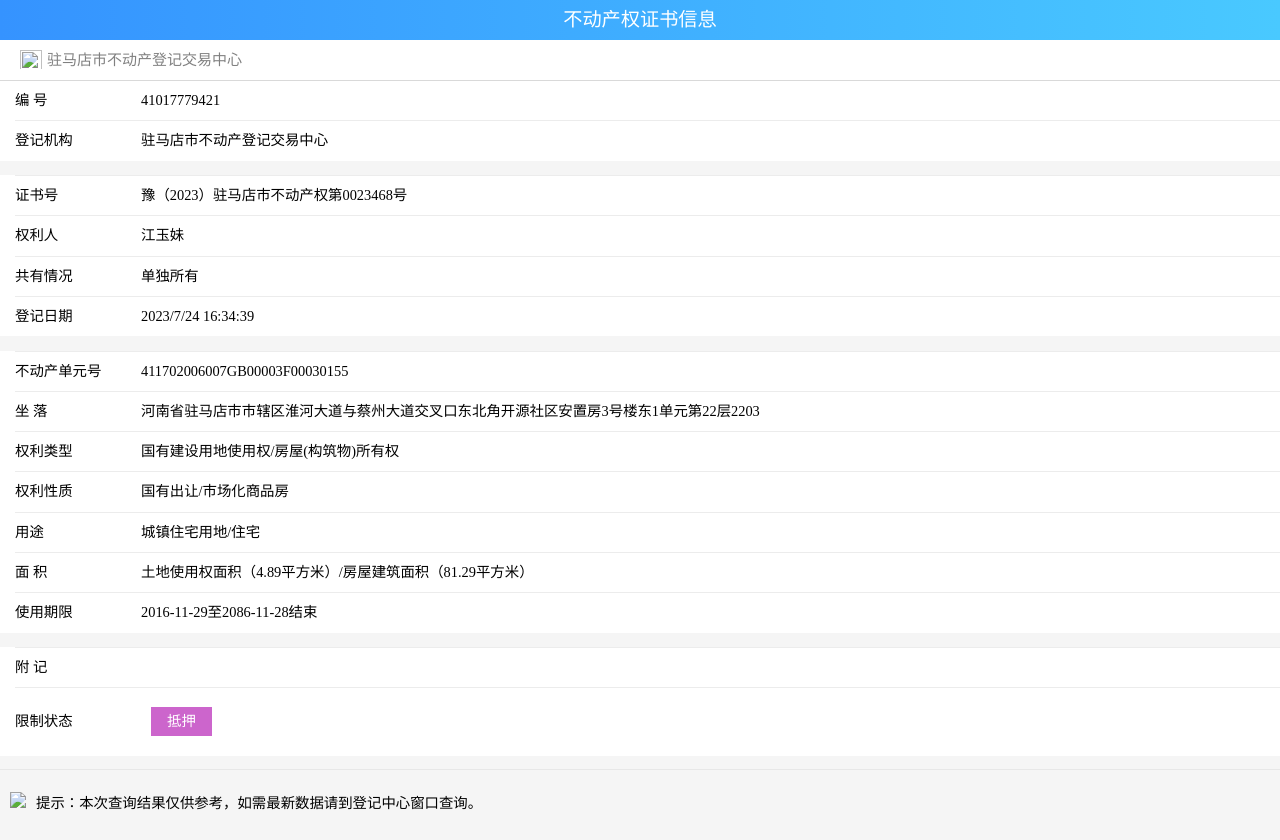
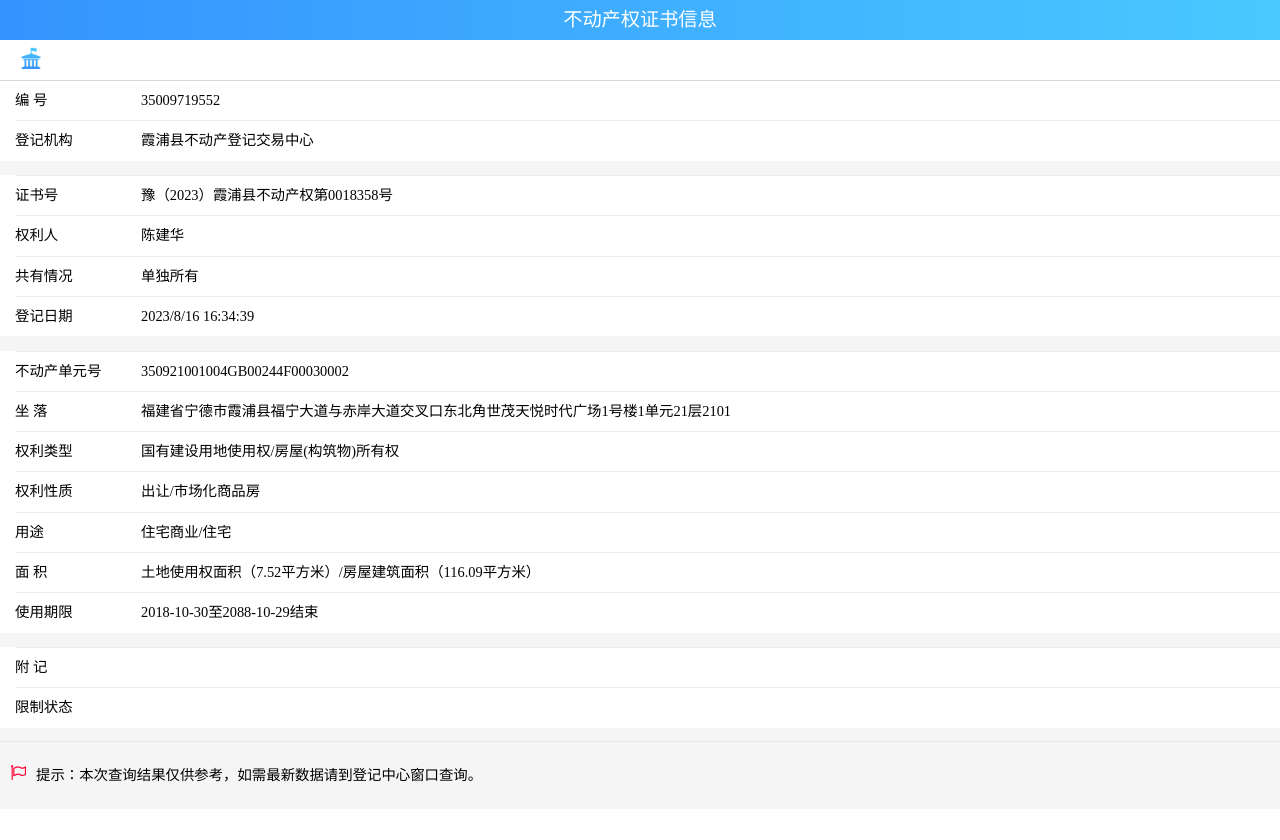
Before and after one commit to yygua/35009719552, a plain HTML site: page index.html in a window 1280 px wide. Drawn offline with Linux system fonts and the light colour scheme; some packages are replaced by stand-ins of ours; files that its build step writes are made by us from their sources; a script that the page names is missing.

Commit message:
Update and rename 41017779421.html to index.html

```diff
--- a/41017779421.html
+++ b/index.html
@@ -4,13 +4,13 @@
 
     <meta name="viewport" content="width=device-width,initial-scale=1,user-scalable=0">
     <title>证书查询</title>
-    <link href="./41017779421_files/weuix.min.css" rel="stylesheet">
-    <link href="./41017779421_files/weui3.css" rel="stylesheet">
-    <link href="./41017779421_files/responsive.css" rel="stylesheet">
-    <script src="./41017779421_files/zepto.min.js.下载"></script>
-    <script src="./41017779421_files/common.js.下载"></script>
-    <script src="./41017779421_files/device.js.下载"></script>
-    <script src="./41017779421_files/dsbridge.js.下载"></script>
+    <link href="./weuix.min.css" rel="stylesheet">
+    <link href="./weui3.css" rel="stylesheet">
+    <link href="./responsive.css" rel="stylesheet">
+    <script src="./zepto.min.js.下载"></script>
+    <script src="./common.js.下载"></script>
+    <script src="./device.js.下载"></script>
+    <script src="./dsbridge.js.下载"></script>
     <style type="text/css">
         #currentCompany {
             position: fixed;
@@ -90,7 +90,7 @@
             display: flex !important;
         }
     </style>
-    <link href="./41017779421_files/style.css" rel="stylesheet">
+    <link href="./style.css" rel="stylesheet">
 
 
     <script>
@@ -416,21 +416,21 @@
         <p style="margin-top:65%;">跳转中</p>
     </div>
     <div class="page-bd-15 weui-header-title" id="currentCompany" style="top:40px;">
-        <img style="width: 22px; height: 22px; padding-right: 5px; display: block; float: left;padding-top:7px;margin-left:5px;" src="./41017779421_files/blue_organ.png">
+        <img style="width: 22px; height: 22px; padding-right: 5px; display: block; float: left;padding-top:7px;margin-left:5px;" src="./blue_organ.png">
         <select id="PSelect">
 
-        </select>驻马店市不动产登记交易中心
+        </select>
     </div>
 
     <div class="main_div">
 
-<link href="./41017779421_files/PublicQRCodeSearch.css" rel="stylesheet">
+<link href="./PublicQRCodeSearch.css" rel="stylesheet">
 <style>
     #form { padding-top: 40px; }
 </style>
 <script type="text/javascript">
     $(function () {
-        $('#PSelect').after('驻马店市不动产登记交易中心')
+        $('#PSelect').after('霞浦县不动产登记交易中心')
     });
 </script>
 <div class="weui-header bg-darkblue">
@@ -443,26 +443,26 @@
                 <div class="weui_cell">
                     <div class="weui_cell_hd"><label class="weui_label">编  号</label></div>
                     <div class="weui_cell_bd weui_cell_primary">
-                        41017779421
+                        35009719552
                     </div>
                 </div>
                 <div class="weui_cell">
                     <div class="weui_cell_hd"><label class="weui_label">登记机构</label></div>
                     <div class="weui_cell_bd weui_cell_primary">
-                        驻马店市不动产登记交易中心
+                        霞浦县不动产登记交易中心
                     </div>
                 </div>
                 <div class="weui_cells_title text-black"> </div>
                 <div class="weui_cell">
                     <div class="weui_cell_hd"><label class="weui_label">证书号</label></div>
                     <div class="weui_cell_bd weui_cell_primary">
-                        豫（2023）驻马店市不动产权第0023468号
+                        豫（2023）霞浦县不动产权第0018358号
                     </div>
                 </div>
                 <div class="weui_cell">
                     <div class="weui_cell_hd"><label class="weui_label">权利人</label></div>
                     <div class="weui_cell_bd weui_cell_primary">
-                        江玉妹
+                        陈建华
                     </div>
                 </div>
                 <div class="weui_cell">
@@ -474,20 +474,20 @@
                 <div class="weui_cell">
                     <div class="weui_cell_hd"><label class="weui_label">登记日期</label></div>
                     <div class="weui_cell_bd weui_cell_primary">
-                        2023/7/24 16:34:39
+                        2023/8/16 16:34:39
                     </div>
                 </div>
                 <div class="weui_cells_title text-black"> </div>
                 <div class="weui_cell">
                     <div class="weui_cell_hd"><label class="weui_label">不动产单元号</label></div>
                     <div class="weui_cell_bd weui_cell_primary">
-                        411702006007GB00003F00030155
+                        350921001004GB00244F00030002
                     </div>
                 </div>
                 <div class="weui_cell">
                     <div class="weui_cell_hd"><label class="weui_label">坐 落</label></div>
                     <div class="weui_cell_bd weui_cell_primary ">
-                        河南省驻马店市市辖区淮河大道与蔡州大道交叉口东北角开源社区安置房3号楼东1单元第22层2203
+                        福建省宁德市霞浦县福宁大道与赤岸大道交叉口东北角世茂天悦时代广场1号楼1单元21层2101
                     </div>
                 </div>
                 <div class="weui_cell">
@@ -499,26 +499,26 @@
                 <div class="weui_cell">
                     <div class="weui_cell_hd"><label class="weui_label">权利性质</label></div>
                     <div class="weui_cell_bd weui_cell_primary">
-                        国有出让/市场化商品房
+                        出让/市场化商品房
                     </div>
                 </div>
                 <div class="weui_cell">
                     <div class="weui_cell_hd"><label class="weui_label">用途</label></div>
                     <div class="weui_cell_bd weui_cell_primary">
-                        城镇住宅用地/住宅
+                        住宅商业/住宅
                     </div>
                 </div>
                 <div class="weui_cell">
                     <div class="weui_cell_hd"><label class="weui_label">面  积</label></div>
                     <div class="weui_cell_bd weui_cell_primary">
 
-                        土地使用权面积（4.89平方米）/房屋建筑面积（81.29平方米）
+                        土地使用权面积（7.52平方米）/房屋建筑面积（116.09平方米）
                     </div>
                 </div>
                 <div class="weui_cell">
                     <div class="weui_cell_hd"><label class="weui_label">使用期限</label></div>
                     <div class="weui_cell_bd weui_cell_primary">
-                        2016-11-29至2086-11-28结束
+                        2018-10-30至2088-10-29结束
                     </div>
                 </div>
                 <div class="weui_cells_title text-black"> </div>
@@ -531,7 +531,6 @@
                 <div class="weui_cell">
                     <div class="weui_cell_hd"><label class="weui_label">限制状态</label></div>
                     <div class="weui_cell_bd weui_cell_primary">
-                                <div class="status-tag bg-purple">抵押</div>
 
                     </div>
                 </div>
@@ -540,7 +539,7 @@
 
     <table class="tip2">
         <tbody><tr>
-            <td><img src="./41017779421_files/u1750.png"></td>
+            <td><img src="./u1750.png"></td>
             <td>提示：本次查询结果仅供参考，如需最新数据请到登记中心窗口查询。</td>
         </tr>
     </tbody></table>
@@ -553,7 +552,7 @@
     </div>
 </div>
 
-<script src="./41017779421_files/pinch-zoom.js.下载" type="text/javascript" charset="utf-8"></script>
+<script src="./pinch-zoom.js.下载" type="text/javascript" charset="utf-8"></script>
 <script>
     $(function () {
         if (bridge.hasNativeMethod('share')) {//APP
@@ -579,25 +578,25 @@
     </div>
     <div class="weui_dialog weui_dialog_visible assessFrame" style="display: none; transform-origin: 0px 0px; opacity: 1; transform: scale(1, 1);width:100%;height:100%;left:0;top:0;">
         <div class="weui_cells_title text-black text-bold" style="border-bottom: 1px solid #d9d9d9;">业务评价<span class="icon icon-95 closeAssessFrame" style="float:right;margin-top:-3px;"></span></div>
-        <iframe style="width:99%;height:94%;border:0;" src="./41017779421_files/saved_resource.html"></iframe>
+        <iframe style="width:99%;height:94%;border:0;" src="./saved_resource.html"></iframe>
     </div>
     <div class="weui_dialog weui_dialog_visible verifyFrame" style="display: none; transform-origin: 0px 0px; opacity: 1; transform: scale(1, 1);width:100%;height:100%;left:0;top:0;-webkit-overflow-scrolling:touch;overflow:auto; touch-action: none;touch-action: pan-y;">
         <div class="weui_cells_title text-black text-bold" style="border-bottom: 1px solid #d9d9d9;">申请确认<span class="icon icon-95 closeVerifyFrameFrame" onclick="$(&#39;.verifyFrame&#39;).hide();" style="float:right;margin-top:-3px;"></span></div>
-        <iframe style="width:100%;height:93%;border:0;" src="./41017779421_files/saved_resource(1).html" id="mainFrame"></iframe>
+        <iframe style="width:100%;height:93%;border:0;" src="./saved_resource(1).html" id="mainFrame"></iframe>
     </div>
     <div class="weui_dialog weui_dialog_visible cQFrame" style="display: none; transform-origin: 0px 0px; opacity: 1; transform: scale(1, 1);width:100%;height:100%;left:0;top:0;-webkit-overflow-scrolling:touch;overflow:auto; touch-action: none;touch-action: pan-y;">
         <div class="weui_cells_title text-black text-bold" style="border-bottom: 1px solid #d9d9d9;">产权查询<span class="icon icon-95 closeVerifyFrameFrame" onclick="$(&#39;.cQFrame&#39;).hide();" style="float:right;margin-top:-3px;"></span></div>
-        <iframe style="width:100%;height:95%;border:0;" src="./41017779421_files/saved_resource(2).html"></iframe>
+        <iframe style="width:100%;height:95%;border:0;" src="./saved_resource(2).html"></iframe>
     </div>
     <div class="weui_dialog weui_dialog_visible houseSltFrame" style="display: none; transform-origin: 0px 0px; opacity: 1; transform: scale(1, 1);width:100%;height:100%;left:0;top:0;">
         <div class="weui_cells_title text-black text-bold" style="border-bottom: 1px solid #d9d9d9;">楼幢选择<span class="icon icon-95 closehouseSltFrame" style="float:right;margin-top:-3px;"></span></div>
-        <iframe style="width:99%;height:94%;border:0;" src="./41017779421_files/saved_resource(3).html"></iframe>
+        <iframe style="width:99%;height:94%;border:0;" src="./saved_resource(3).html"></iframe>
     </div>
     <div class="weui_dialog weui_dialog_visible CadastraMapFrame" style="display: none; transform-origin: 0px 0px; opacity: 1; transform: scale(1, 1);width:100%;height:100%;left:0;top:0;">
         <div class="weui_cells_title text-black text-bold" style="border-bottom: 1px solid #d9d9d9;">地籍图查询<span class="icon icon-95 closeCadastraMapFrame" style="float:right;margin-top:-3px;"></span></div>
-        <iframe style="width:99%;height:94%;border:0;" src="./41017779421_files/saved_resource(4).html"></iframe>
+        <iframe style="width:99%;height:94%;border:0;" src="./saved_resource(4).html"></iframe>
     </div>
-    <iframe src="./41017779421_files/User_Sign.html" id="iframe" style="width:100%;height:95%;border:0;z-index:-1;position:fixed;" frameborder="0"></iframe>
+    <iframe src="./User_Sign.html" id="iframe" style="width:100%;height:95%;border:0;z-index:-1;position:fixed;" frameborder="0"></iframe>
 
 
 <script>
```
